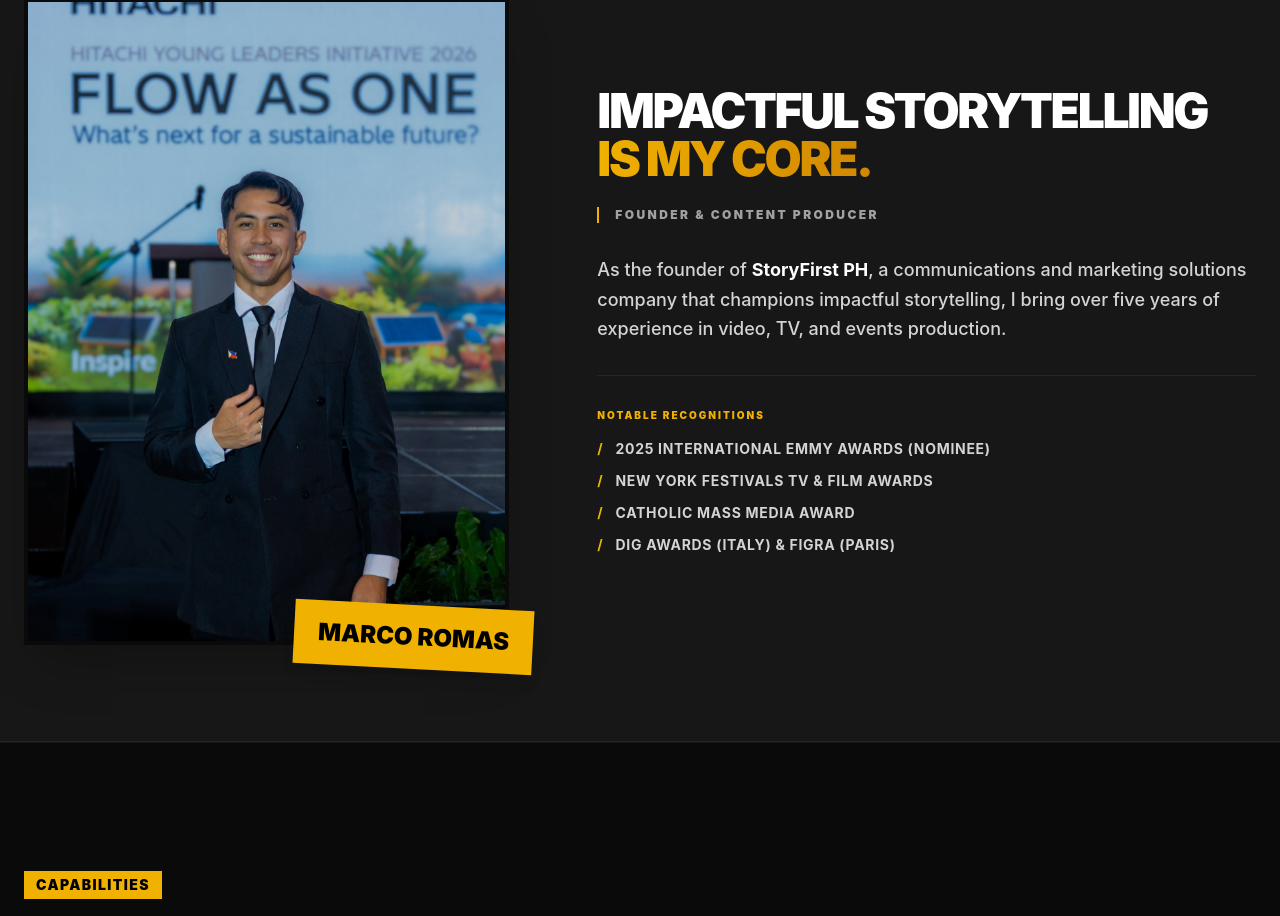
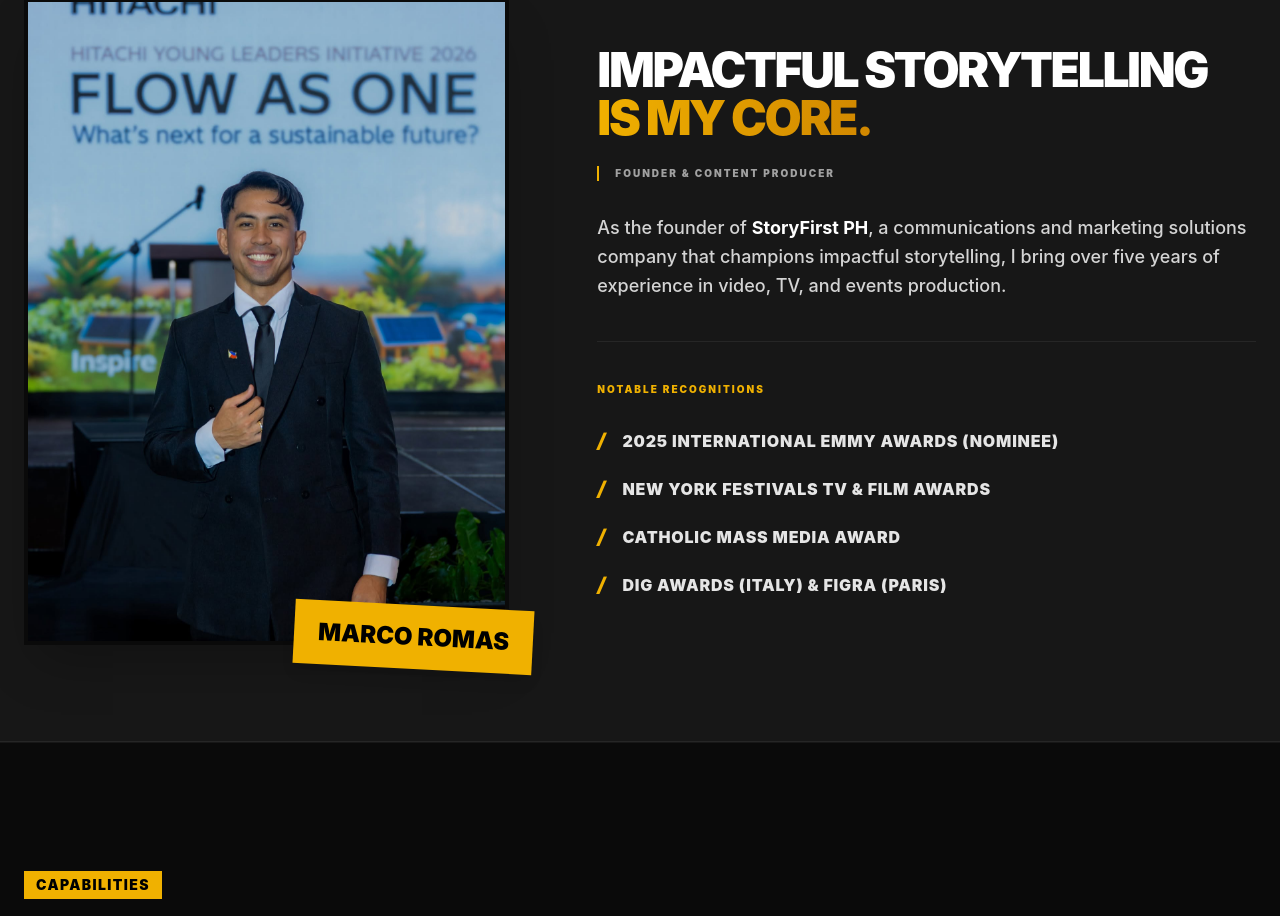
Before and after one commit to hfqhi/storyfirst-ph, a React (Vite) app: page / in a window 1280 px wide. Shown: the part 827-1743 px from the top of the page. Built offline with nearby package versions, Linux system fonts and the light colour scheme.

Commit message:
style(founder): implement exact typography and spacing for notable recognitions list

```diff
--- a/src/components/Founder.jsx
+++ b/src/components/Founder.jsx
@@ -8,15 +8,15 @@ export default function Founder() {
       className="py-24 bg-neutral-100 dark:bg-neutral-900 transition-colors duration-500 px-6 border-y border-neutral-200 dark:border-neutral-800"
     >
       <div className="max-w-7xl mx-auto grid grid-cols-1 md:grid-cols-12 gap-12 items-center">
-        <div className="md:col-span-5 relative">
+        <div className="md:col-span-5 relative group">
           <div className="aspect-[3/4] overflow-hidden bg-neutral-200 dark:bg-neutral-800 border-4 border-white dark:border-neutral-950 shadow-2xl">
             <img
               src={marcoRomas}
               alt="Marco Romas"
-              className="w-full h-full object-cover transition-transform duration-1000 ease-in-out hover:scale-105"
+              className="w-full h-full object-cover transition-transform duration-1000 ease-in-out group-hover:scale-105"
             />
           </div>
-          <div className="absolute -bottom-6 -right-6 bg-yellow-500 text-black font-black uppercase px-6 py-4 text-2xl shadow-lg transform rotate-3">
+          <div className="absolute -bottom-6 -right-6 bg-yellow-500 text-black font-black uppercase px-6 py-4 text-2xl shadow-lg transform rotate-3 group-hover:rotate-6 transition-transform duration-500">
             Marco Romas
           </div>
         </div>
@@ -30,12 +30,12 @@ export default function Founder() {
                 Is My Core.
               </span>
             </h2>
-            <p className="text-xs font-black tracking-[0.2em] uppercase text-neutral-500 dark:text-neutral-400 mt-6 border-l-2 border-yellow-500 pl-4">
+            <p className="text-[10px] font-black tracking-[0.2em] uppercase text-neutral-500 dark:text-neutral-400 mt-6 border-l-2 border-yellow-500 pl-4">
               Founder & Content Producer
             </p>
           </div>
 
-          <div className="text-lg text-neutral-700 dark:text-neutral-300 font-medium leading-relaxed">
+          <div className="text-lg text-neutral-700 dark:text-neutral-300 font-medium leading-relaxed max-w-2xl">
             <p>
               As the founder of{" "}
               <strong className="text-black dark:text-white">
@@ -47,26 +47,35 @@ export default function Founder() {
             </p>
           </div>
 
-          <div className="mt-8 pt-8 border-t border-neutral-200 dark:border-neutral-800">
-            <h3 className="text-[10px] font-black tracking-[0.2em] uppercase text-yellow-500 mb-4">
+          {/* Exact Recreation of the Screenshots Recognitions List */}
+          <div className="mt-10 pt-10 border-t border-neutral-200 dark:border-neutral-800">
+            <h3 className="text-[10px] font-black tracking-[0.2em] uppercase text-yellow-600 dark:text-yellow-500 mb-8">
               Notable Recognitions
             </h3>
-            <ul className="space-y-3 text-sm font-bold uppercase tracking-wider text-neutral-800 dark:text-neutral-300">
-              <li>
-                <span className="text-yellow-500 mr-2">/</span> 2025
-                International Emmy Awards (Nominee)
+            <ul className="space-y-6 text-sm sm:text-base font-black tracking-wider uppercase text-neutral-800 dark:text-neutral-200">
+              <li className="flex items-center gap-4">
+                <span className="text-yellow-500 text-xl font-black italic leading-none">
+                  /
+                </span>
+                2025 International Emmy Awards (Nominee)
               </li>
-              <li>
-                <span className="text-yellow-500 mr-2">/</span> New York
-                Festivals TV & Film Awards
+              <li className="flex items-center gap-4">
+                <span className="text-yellow-500 text-xl font-black italic leading-none">
+                  /
+                </span>
+                New York Festivals TV & Film Awards
               </li>
-              <li>
-                <span className="text-yellow-500 mr-2">/</span> Catholic Mass
-                Media Award
+              <li className="flex items-center gap-4">
+                <span className="text-yellow-500 text-xl font-black italic leading-none">
+                  /
+                </span>
+                Catholic Mass Media Award
               </li>
-              <li>
-                <span className="text-yellow-500 mr-2">/</span> DIG Awards
-                (Italy) & FIGRA (Paris)
+              <li className="flex items-center gap-4">
+                <span className="text-yellow-500 text-xl font-black italic leading-none">
+                  /
+                </span>
+                DIG Awards (Italy) & FIGRA (Paris)
               </li>
             </ul>
           </div>
```
